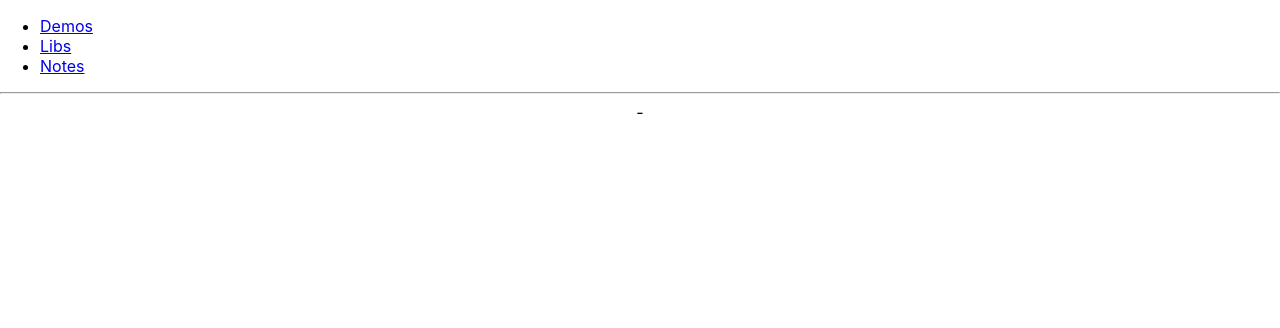
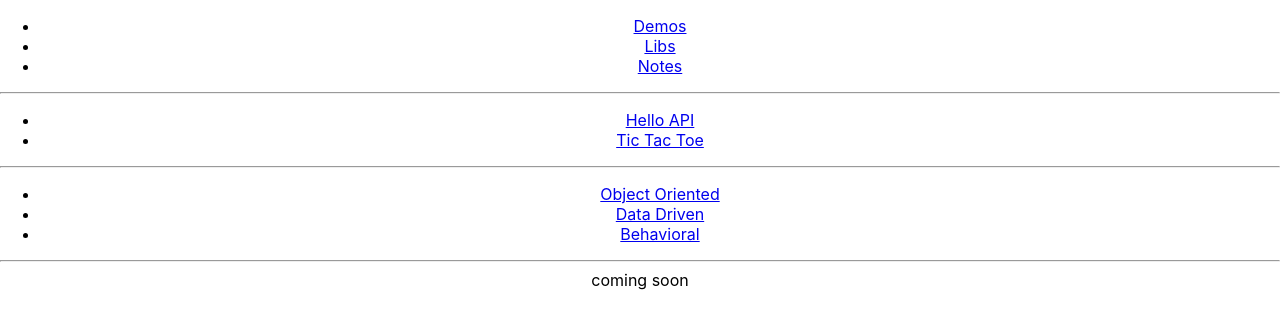
Before and after one commit to strangenoop/monorepo, a React (Create React App) app in the folder client/: page /demos/tic-tac-toe/behavioral in a window 1280 px wide. Shown: the top 328 px of the page. Built offline with nearby package versions, Linux system fonts and the light colour scheme; no server answers.

Commit message:
fix routing

```diff
--- a/client/src/app.tsx
+++ b/client/src/app.tsx
@@ -7,13 +7,13 @@ const App = () => {
     <Router>
       <ul>
         <li>
-          <Link to="demos/">Demos</Link>
+          <Link to="/demos/">Demos</Link>
         </li>
         <li>
-          <Link to="libs/">Libs</Link>
+          <Link to="/libs/">Libs</Link>
         </li>
         <li>
-          <Link to="notes/">Notes</Link>
+          <Link to="/notes/">Notes</Link>
         </li>
       </ul>
       <hr />
--- a/client/src/demos/demos.tsx
+++ b/client/src/demos/demos.tsx
@@ -1,8 +1,25 @@
 import React from "react";
+import { BrowserRouter as Router, Route, Link } from "react-router-dom";
 import HelloApi from "./hello-api";
+import TicTacToe from "./tic-tac-toe";
 
 const Demos = () => {
-  return <HelloApi />;
+  return (
+    <Router>
+      <ul>
+        <li>
+          <Link to="/demos/hello-api/">Hello API</Link>
+        </li>
+        <li>
+          <Link to="/demos/tic-tac-toe/">Tic Tac Toe</Link>
+        </li>
+      </ul>
+      <hr />
+      <Route exact path="/" component={() => <div>Demos</div>} />
+      <Route path="/demos/hello-api" component={HelloApi} />
+      <Route path="/demos/tic-tac-toe" component={TicTacToe} />
+    </Router>
+  );
 };
 
 export default Demos;
--- a/client/src/demos/hello-api/hello-api.module.css
+++ b/client/src/demos/hello-api/hello-api.module.css
@@ -1,3 +1,5 @@
 .container {
-  text-align: center;
+  color: green;
+  font-family: monospace;
+  font-size: 24px;
 }
--- /dev/null
+++ b/client/src/demos/tic-tac-toe/index.ts
@@ -0,0 +1 @@
+export { default } from "./tic-tac-toe";
--- /dev/null
+++ b/client/src/demos/tic-tac-toe/object-oriented/index.ts
@@ -0,0 +1 @@
+export { default } from "./object-oriented";
--- a/client/src/demos/tic-tac-toe/object-oriented/tic-tac-toe.js
+++ b/client/src/demos/tic-tac-toe/object-oriented/object-oriented.js
@@ -1,10 +1,9 @@
 import React, { useState, useEffect } from "react";
 import Game from "./classes/game";
-import "./TicTacToe.css";
 
 const game = new Game();
 
-const TicTacToe = () => {
+const ObjectOriented = () => {
   const [board, setBoard] = useState([[], [], []]);
   useEffect(() => {
     const updateBoard = (row, column, squareState) => {
@@ -46,4 +45,4 @@ const TicTacToe = () => {
   );
 };
 
-export default TicTacToe;
+export default ObjectOriented;
--- /dev/null
+++ b/client/src/demos/tic-tac-toe/tic-tac-toe.tsx
@@ -0,0 +1,38 @@
+import React from "react";
+import { BrowserRouter as Router, Route, Link } from "react-router-dom";
+import ObjectOriented from "./object-oriented";
+import "./tic-tac-toe.css";
+
+const TicTacToe = () => {
+  return (
+    <Router>
+      <ul>
+        <li>
+          <Link to="/demos/tic-tac-toe/object-oriented">Object Oriented</Link>
+        </li>
+        <li>
+          <Link to="/demos/tic-tac-toe/data-driven">Data Driven</Link>
+        </li>
+        <li>
+          <Link to="/demos/tic-tac-toe/behavioral">Behavioral</Link>
+        </li>
+      </ul>
+      <hr />
+      <Route exact path="/" component={() => <div>Tic Tac Toe</div>} />
+      <Route
+        path="/demos/tic-tac-toe/object-oriented"
+        component={ObjectOriented}
+      />
+      <Route
+        path="/demos/tic-tac-toe/data-driven"
+        component={() => <div>coming soon</div>}
+      />
+      <Route
+        path="/demos/tic-tac-toe/behavioral"
+        component={() => <div>coming soon</div>}
+      />
+    </Router>
+  );
+};
+
+export default TicTacToe;
```
